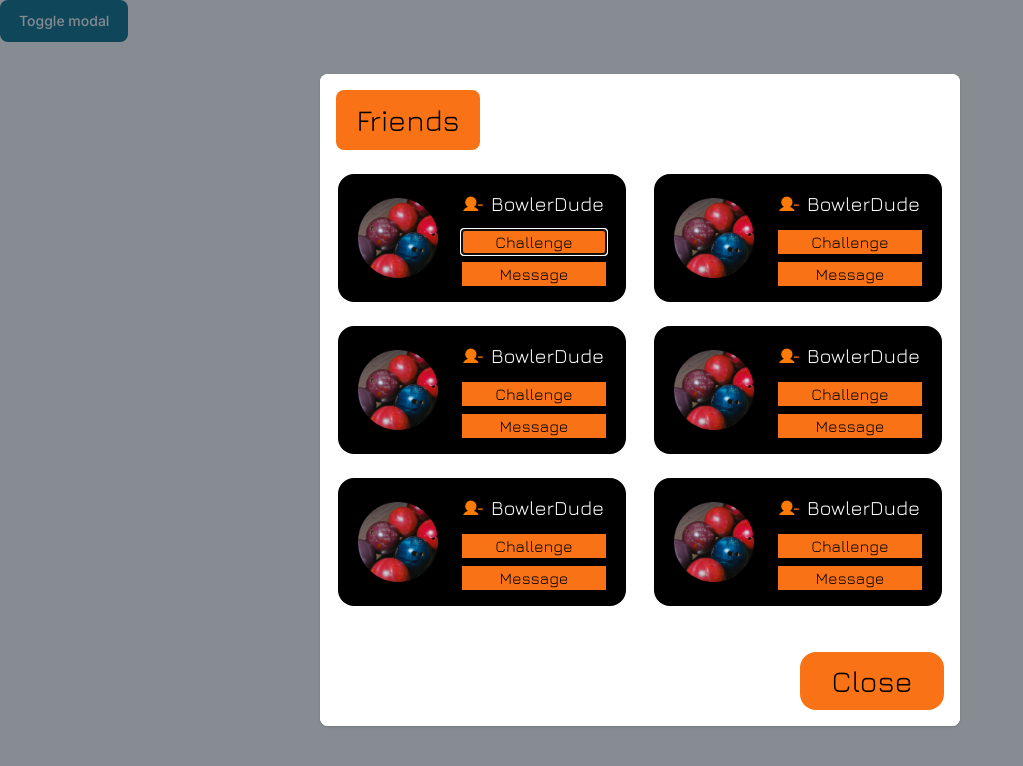
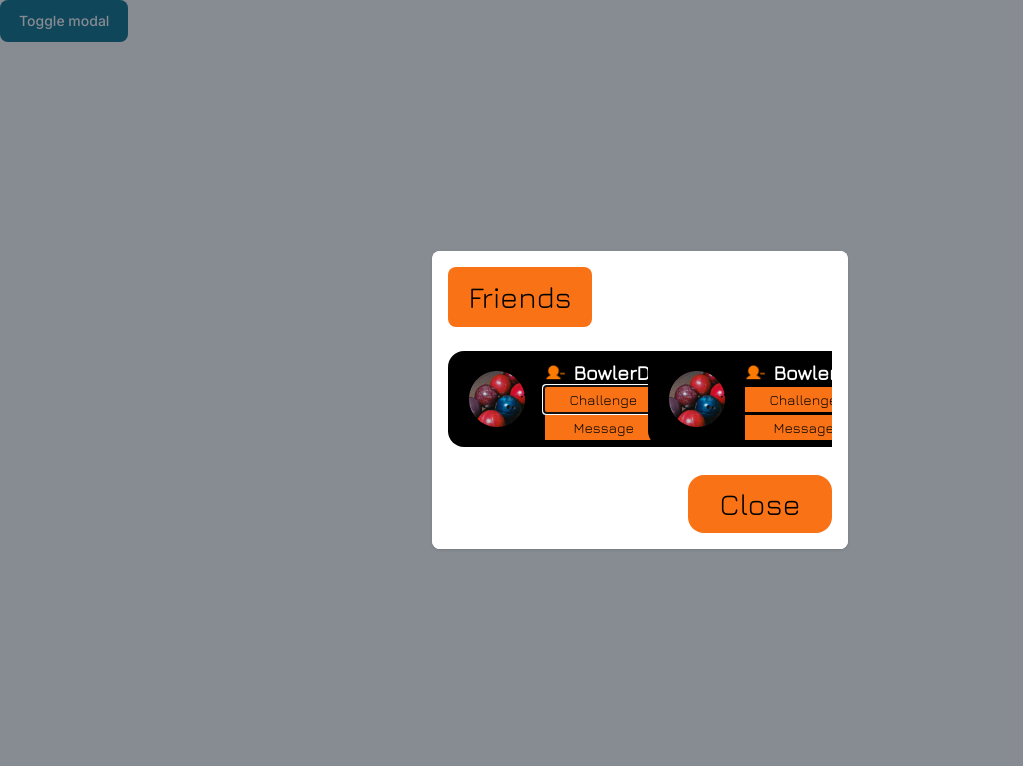
Before and after one commit to JayvonK/Full-Stack---Strike-Showdown, a Next.js app: page /pages/ModalTestPage in a window 1280 px wide. Shown: the top 766 px of the page, without its empty margins (0-1023 px from the left). Built offline with nearby package versions, Linux system fonts and the light colour scheme.

Commit message:
getting close to Final response on friend

```diff
--- a/src/app/pages/ModalTestPage/page.tsx
+++ b/src/app/pages/ModalTestPage/page.tsx
@@ -38,7 +38,7 @@ function page() {
 
     <div>
        <Button onClick={() => setOpenModal(true)}>Toggle modal</Button>
-       <Modal dismissible show={openModal} onClose={() => setOpenModal(false)} size={'2xl'}>
+       <Modal dismissible show={openModal} onClose={() => setOpenModal(false)} size={'md'}>
 
      <FriendsModalComponent closeModal={function (): void {
           throw new Error('Function not implemented.');
--- a/src/components/PageComponents/HomePage/FriendBoxComponent.tsx
+++ b/src/components/PageComponents/HomePage/FriendBoxComponent.tsx
@@ -1,54 +1,164 @@
 import React from 'react'
 import UserMinus from "../../../../public/images/UserMinus.png";
 import ProfilePic from "../../../../public/images/Ellipse 16.png";
+import Image from 'next/image';
 function FriendBoxComponent(props: {userName: string, userImage: string,challengeBtn: () => void, message: () => void} ) {
 
 
   return (
-    <div className="flex flex-col-2  flex-wrap gap-2  justify-center   ">
-      <div>
+     //   <Card className="max-w-sm">
 
-    <div
-      className=" grid grid-flow-col p-4  w-72  justify-evenly bg-black rounded-2xl w-50"
-
-    >
-      <div className="flex  items-center">
-        <img className='    h-20 w-20' src={ProfilePic.src}></img>
-      </div>
-      <div className="ml-5">
-        <div className="grid grid-flow-col auto-cols-max justify-start items-center pb-3 ">
-          <div>
-            <img
-              onClick={() => {}}
-              src={UserMinus.src}
-              className="pr-2"
-            ></img>
-          </div>
-          <div>
-            <h1 className="text-white jura text-xl ">BowlerDude</h1>
-          </div>
-        </div>
-        <button
-
-          className=" bg-orange-500 w-36  hover:!bg-orange-500 mb-2 text-black jura"
-        >
-          <h3 className="text-1xl">Challenge</h3>
-        </button>
-        <br></br>
-        <button
-
-          className=" bg-orange-500 w-36  hover:!bg-orange-500 text-black jura"
-        >
-          <h3 className="text-1xl">Message</h3>
-        </button>
-      </div>
-    </div>
-    </div>
+  //   <div className="grid grid-cols-2 items-center ">
+  //     <div>
+  //     <Image
+  //       alt="Bonnie image"
+  //       height="96"
+  //       src={ProfilePic.src}
+  //       width="96"
+  //       className=" rounded-full shadow-lg"
+  //     />
+  //     </div>
+  //     <div>
+  //     <h5 className="mb-1 text-xl font-medium text-gray-900 dark:text-white">Bonnie Green</h5>
+  //     <span className="text-sm text-gray-500 dark:text-gray-400">Visual Designer</span>
+  //     <div className=" gap-4  flex flex-wrap justify-center space-x-3 ">
+  //       <a
+  //         href="#"
+  //         className=" items-center rounded-sm   px-4 py-1 text-center text-sm font-medium bg-orange-500   hover:!bg-orange-500 text-black jura"
+  //       >
+  //         Challenge
+  //       </a>
+  //       <a
+  //         href="#"
+  //         className="items-center rounded-sm  px-4 py-1  text-center text-sm font-medium bg-orange-500  hover:!bg-orange-500 text-black jura"
+  //       >
+  //         Message
+  //       </a>
+  //     </div>
+  //     </div>
+  //   </div>
+  // </Card>
 
 
 
+  <div
+  className="  py-2 bg-black md:w-46  lg:w-54 xl:w-64 items-center mx-auto   rounded-2xl   "
+
+>
+{/* <div className="flow-root">
+        <div className="divide-y divide-gray-200 dark:divide-gray-700">
+          <div className="py-3 sm:py-4">
+            <div className="flex items-center space-x-4">
+              <div className="shrink-0">
+                <Image
+                  alt="Neil image"
+                  height="32"
+                  src={ProfilePic}
+                  width="32"
+                  className="rounded-full"
+                />
+              </div>
+              <div className="min-w-0 flex-1">
+                <p className="truncate text-sm font-medium text-gray-900 dark:text-white">Neil Sims</p>
+                <p className="truncate text-sm text-gray-500 dark:text-gray-400">email@windster.com</p>
+              </div>
+              <div className="inline-flex items-center text-base font-semibold text-gray-900 dark:text-white">$320</div>
+            </div>
+          </div>
+          </div>
+          </div> */}
+
+ <div className="grid  grid-flow-col-dense   justify-center items-center    ">
+  <div className=" grid justify-center mr-1  ml-0 md:mr-1 md:ml-1 lg:mr-2 xl:mr-5 shrink-0">
+    <img className=' h-9 w-9 md:h-12 md:w-12   lg:!h-14 lg:!w-14 ' src={ProfilePic.src}></img>
+  </div>
+  <div className=" ">
+
+      <div className='flex flex-col-2 justify-end
+       md:justify-center lg:justify-start  items-center'>
+        <div className='grid justify-end md:justify-center lg:justify-start  items-center'>
+        <img
+        data-nimg="intrinsic"
+          onClick={() => {}}
+          src={UserMinus.src}
+          className="pr-2 h-4 w-6  md:!h-5 md:!w-7 "
+
+        ></img>
+        </div>
+
+        <div className=''>
+        <h1 className="text-white jura truncat text-sm md:text-md lg:text-lg xl:text-xl font-bold overflow-y-hidden ">BowlerDude</h1>
+        </div>
+
+
+      </div>
+       <div className=" grid gap-1 grid-wrap justify-center pr-4  md:justify-center lg:justify-start ">
+        <div>
+   <a
+  href="#"
+    className=" items-center  text-xs truncate px-2.5  md:px-6 py-1 text-center xl:text-sm font-medium bg-orange-500   hover:!bg-orange-500 text-black jura"
+     >
+        Challenge
+     </a>
+     </div>
+     <div>
+      <a
+    href="#"
+       className="items-center truncate text-xs  xl:text-sm  px-3.5   md:px-7  py-1  text-center  font-medium bg-orange-500  hover:!bg-orange-500 text-black jura"
+    >
+      Message
+    </a>
     </div>
+
+  </div>
+  </div>
+
+</div>
+</div>
   )
 }
+export default FriendBoxComponent
 
-export default FriendBoxComponent
+    // <div className="flex flex-col-2  flex-wrap gap-2  justify-center   ">
+    //   <div>
+
+    // <div
+    //   className=" grid grid-flow-col p-4  w-72  justify-evenly bg-black rounded-2xl w-50"
+
+    // >
+    //   <div className="flex  items-center">
+    //     <img className='    h-20 w-20' src={ProfilePic.src}></img>
+    //   </div>
+    //   <div className="ml-5">
+    //     <div className="grid grid-flow-col auto-cols-max justify-start items-center pb-3 ">
+    //       <div>
+    //         <img
+    //           onClick={() => {}}
+    //           src={UserMinus.src}
+    //           className="pr-2"
+    //         ></img>
+    //       </div>
+    //       <div>
+    //         <h1 className="text-white jura text-xl ">BowlerDude</h1>
+    //       </div>
+    //     </div>
+    //     <button
+
+    //       className=" bg-orange-500 w-36  hover:!bg-orange-500 mb-2 text-black jura"
+    //     >
+    //       <h3 className="text-1xl">Challenge</h3>
+    //     </button>
+    //     <br></br>
+    //     <button
+
+    //       className=" bg-orange-500 w-36  hover:!bg-orange-500 text-black jura"
+    //     >
+    //       <h3 className="text-1xl">Message</h3>
+    //     </button>
+    //   </div>
+    // </div>
+    // </div>
+
+
+
+    // </div>
--- a/src/components/PageComponents/ModalComponents/FriendsModalComponent.tsx
+++ b/src/components/PageComponents/ModalComponents/FriendsModalComponent.tsx
@@ -12,12 +12,12 @@ const FriendsModalComponent = (props: {closeModal: () => void}) => {
   <div className='p-4  bg-white rounded-lg'>
   <div>
   <h3
-            className=" mb-6    text-xl md:text-2xl  lg:text-3xl w-32   md:w-32  lg:w-36   rounded-xl  md:rounded-lg  bg-orange-500   hover:!bg-orange-500 text-center text-black jura px-4 pt-3 pb-3"
+            className=" mb-6    text-md md:text-2xl  lg:text-3xl w-32   md:w-32  lg:w-36   rounded-xl  md:rounded-lg  bg-orange-500   hover:!bg-orange-500 text-center text-black jura px-4 pt-3 pb-3"
           >
             Friends
           </h3>
   </div>
-<div className=' grid lg:grid-cols-2 max-h-[450px] justify-center gap-6 overflow-y-auto'>
+<div className=' grid grid-cols-2 max-h-[450px] justify-center gap-y-6 gap-x-4 overflow-auto'>
 
 <div>
   <FriendBoxComponent userName={''} userImage={''} challengeBtn={function (): void {
@@ -33,108 +33,7 @@ const FriendsModalComponent = (props: {closeModal: () => void}) => {
         throw new Error('Function not implemented.');
       } }></FriendBoxComponent>
       </div>
-      <div>
-  <FriendBoxComponent userName={''} userImage={''} challengeBtn={function (): void {
-        throw new Error('Function not implemented.');
-      } } message={function (): void {
-        throw new Error('Function not implemented.');
-      } }></FriendBoxComponent>
-      </div>
-      <div>
-  <FriendBoxComponent userName={''} userImage={''} challengeBtn={function (): void {
-        throw new Error('Function not implemented.');
-      } } message={function (): void {
-        throw new Error('Function not implemented.');
-      } }></FriendBoxComponent>
-      </div>
-      <div>
-  <FriendBoxComponent userName={''} userImage={''} challengeBtn={function (): void {
-        throw new Error('Function not implemented.');
-      } } message={function (): void {
-        throw new Error('Function not implemented.');
-      } }></FriendBoxComponent>
 
-      </div>
-      <div>
-  <FriendBoxComponent userName={''} userImage={''} challengeBtn={function (): void {
-        throw new Error('Function not implemented.');
-      } } message={function (): void {
-        throw new Error('Function not implemented.');
-      } }></FriendBoxComponent>
-
-      </div>
-      <div>
-  <FriendBoxComponent userName={''} userImage={''} challengeBtn={function (): void {
-        throw new Error('Function not implemented.');
-      } } message={function (): void {
-        throw new Error('Function not implemented.');
-      } }></FriendBoxComponent>
-
-      </div>
-      <div>
-  <FriendBoxComponent userName={''} userImage={''} challengeBtn={function (): void {
-        throw new Error('Function not implemented.');
-      } } message={function (): void {
-        throw new Error('Function not implemented.');
-      } }></FriendBoxComponent>
-
-      </div>
-      <div>
-  <FriendBoxComponent userName={''} userImage={''} challengeBtn={function (): void {
-        throw new Error('Function not implemented.');
-      } } message={function (): void {
-        throw new Error('Function not implemented.');
-      } }></FriendBoxComponent>
-
-      </div>
-      <div>
-  <FriendBoxComponent userName={''} userImage={''} challengeBtn={function (): void {
-        throw new Error('Function not implemented.');
-      } } message={function (): void {
-        throw new Error('Function not implemented.');
-      } }></FriendBoxComponent>
-
-      </div>
-      <div>
-  <FriendBoxComponent userName={''} userImage={''} challengeBtn={function (): void {
-        throw new Error('Function not implemented.');
-      } } message={function (): void {
-        throw new Error('Function not implemented.');
-      } }></FriendBoxComponent>
-
-      </div>
-      <div>
-  <FriendBoxComponent userName={''} userImage={''} challengeBtn={function (): void {
-        throw new Error('Function not implemented.');
-      } } message={function (): void {
-        throw new Error('Function not implemented.');
-      } }></FriendBoxComponent>
-
-      </div>
-      <div>
-  <FriendBoxComponent userName={''} userImage={''} challengeBtn={function (): void {
-        throw new Error('Function not implemented.');
-      } } message={function (): void {
-        throw new Error('Function not implemented.');
-      } }></FriendBoxComponent>
-
-      </div>
-      <div>
-  <FriendBoxComponent userName={''} userImage={''} challengeBtn={function (): void {
-        throw new Error('Function not implemented.');
-      } } message={function (): void {
-        throw new Error('Function not implemented.');
-      } }></FriendBoxComponent>
-
-      </div>
-      <div>
-  <FriendBoxComponent userName={''} userImage={''} challengeBtn={function (): void {
-        throw new Error('Function not implemented.');
-      } } message={function (): void {
-        throw new Error('Function not implemented.');
-      } }></FriendBoxComponent>
-
-      </div>
       </div>
 
 
@@ -144,7 +43,7 @@ const FriendsModalComponent = (props: {closeModal: () => void}) => {
 
               onClick={props.closeModal}
             >
-              <h3 className=" text-xl md:text-2xl   lg:text-3xl md:w-32  lg:w-36  rounded-xl  md:rounded-2xl ">Close</h3>
+              <h3 className=" text-lg md:text-2xl   lg:text-3xl md:w-32  lg:w-36  rounded-xl  md:rounded-2xl ">Close</h3>
             </Button>
           </div>
 
```
Also changed, not shown: src/app/pages/HomePage/page.tsx (+22 -22 lines).
